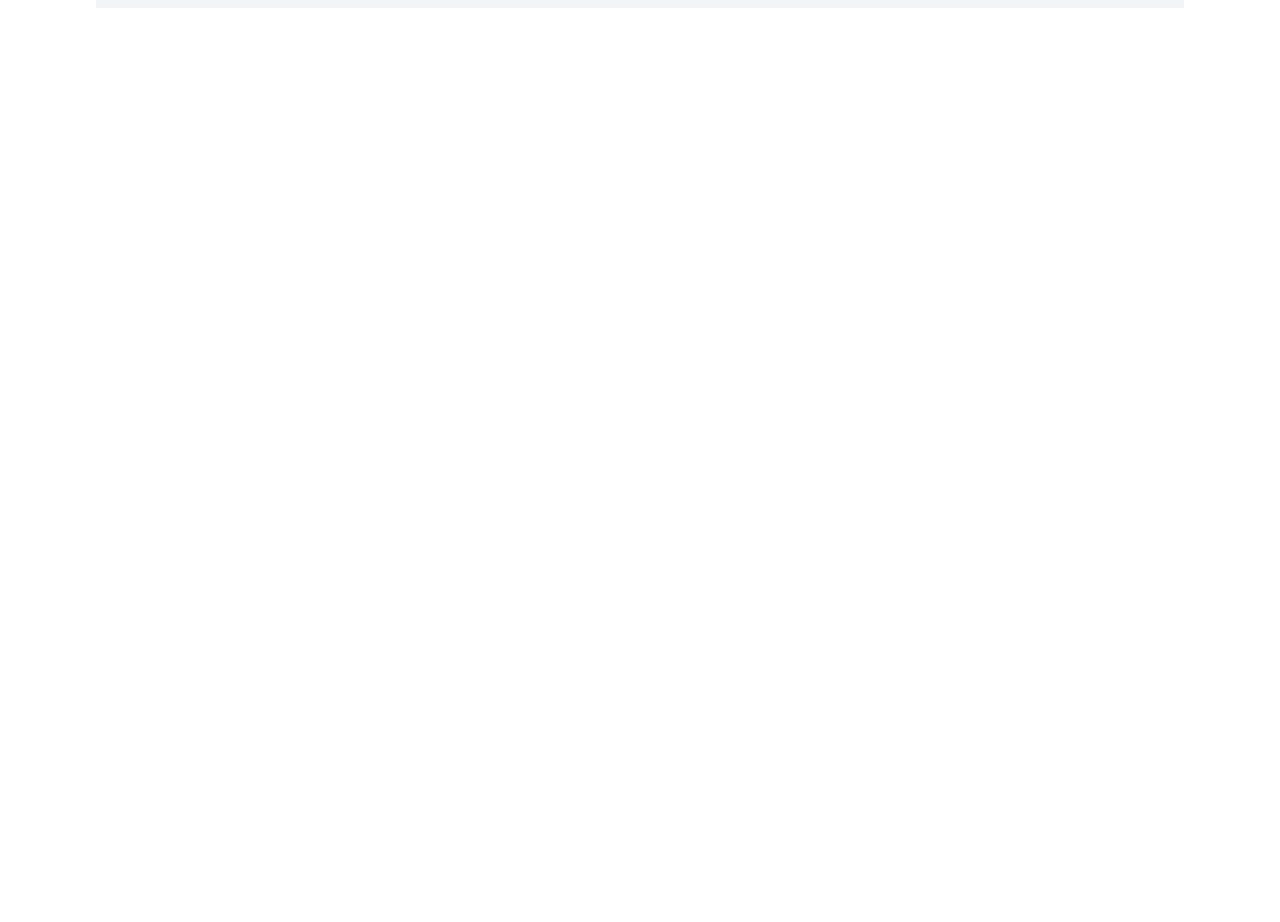
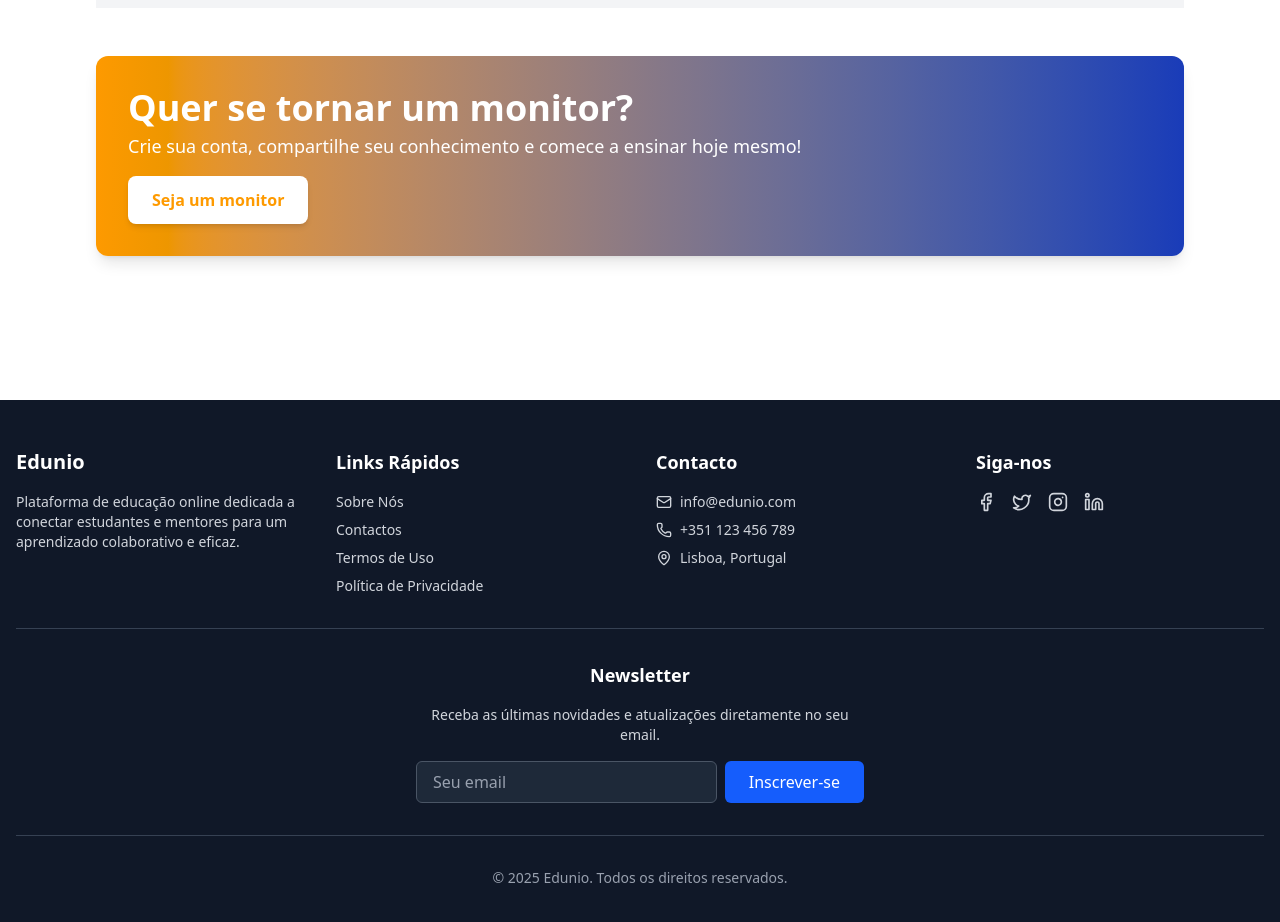
Before and after one commit to loidrodrigues/Edunio, a Next.js app in the folder edunio/: page / in a window 1280 px wide. Shown: the part 1340-2262 px from the top of the page. Before the commit the page ends 1444 px from the top, so only its background shows below. Built offline with nearby package versions, Linux system fonts and the light colour scheme.

Commit message:
feat: fotter

```diff
--- /dev/null
+++ b/edunio/app/components/CallAction.tsx
@@ -0,0 +1,21 @@
+export default function CallAction() {
+  return (
+    <div className="bg-gradient-to-r from-amber-500 to-blue-800 text-white p-8 rounded-xl mt-12 flex flex-col md:flex-row items-center gap-4 shadow-lg">
+      {/* Texto */}
+      <div className="flex-1">
+        <h1 className="text-3xl md:text-4xl font-extrabold mb-1">
+          Quer se tornar um monitor?
+        </h1>
+        <p className="text-lg md:text-lg mb-4">
+          Crie sua conta, compartilhe seu conhecimento e comece a ensinar hoje
+          mesmo!
+        </p>
+        <button className="bg-white text-amber-500 font-semibold px-6 py-3 rounded-lg hover:bg-gray-100 transition-colors shadow-md">
+          Seja um monitor
+        </button>
+      </div>
+
+      {/* Imagem/ilustração */}
+    </div>
+  );
+}
--- /dev/null
+++ b/edunio/app/components/Footer.tsx
@@ -0,0 +1,155 @@
+import {
+  Facebook,
+  Twitter,
+  Instagram,
+  Linkedin,
+  Mail,
+  Phone,
+  MapPin,
+} from "lucide-react";
+
+export default function Footer() {
+  return (
+    <footer className="bg-gray-900 text-white py-12 mt-12">
+      <div className="container mx-auto px-4">
+        {/* Top Section */}
+        <div className="grid grid-cols-1 md:grid-cols-2 lg:grid-cols-4 gap-8 mb-8">
+          {/* Company Info */}
+          <div>
+            <h3 className="text-xl font-bold mb-4">Edunio</h3>
+            <p className="text-gray-300 text-sm mb-4">
+              Plataforma de educação online dedicada a conectar estudantes e
+              mentores para um aprendizado colaborativo e eficaz.
+            </p>
+          </div>
+
+          {/* Quick Links */}
+          <div>
+            <h4 className="text-lg font-semibold mb-4">Links Rápidos</h4>
+            <ul className="space-y-2 text-sm">
+              <li>
+                <a
+                  href="/sobre"
+                  className="text-gray-300 hover:text-white transition-colors"
+                >
+                  Sobre Nós
+                </a>
+              </li>
+              <li>
+                <a
+                  href="/contactos"
+                  className="text-gray-300 hover:text-white transition-colors"
+                >
+                  Contactos
+                </a>
+              </li>
+              <li>
+                <a
+                  href="/termos"
+                  className="text-gray-300 hover:text-white transition-colors"
+                >
+                  Termos de Uso
+                </a>
+              </li>
+              <li>
+                <a
+                  href="/privacidade"
+                  className="text-gray-300 hover:text-white transition-colors"
+                >
+                  Política de Privacidade
+                </a>
+              </li>
+            </ul>
+          </div>
+
+          {/* Contact Info */}
+          <div>
+            <h4 className="text-lg font-semibold mb-4">Contacto</h4>
+            <div className="space-y-2 text-sm text-gray-300">
+              <div className="flex items-center">
+                <Mail className="w-4 h-4 mr-2" />
+                <span>info@edunio.com</span>
+              </div>
+              <div className="flex items-center">
+                <Phone className="w-4 h-4 mr-2" />
+                <span>+351 123 456 789</span>
+              </div>
+              <div className="flex items-center">
+                <MapPin className="w-4 h-4 mr-2" />
+                <span>Lisboa, Portugal</span>
+              </div>
+            </div>
+          </div>
+
+          {/* Social Media */}
+          <div>
+            <h4 className="text-lg font-semibold mb-4">Siga-nos</h4>
+            <div className="flex space-x-4">
+              <a
+                href="#"
+                className="text-gray-300 hover:text-white transition-colors"
+                aria-label="Facebook"
+              >
+                <Facebook className="w-5 h-5" />
+              </a>
+              <a
+                href="#"
+                className="text-gray-300 hover:text-white transition-colors"
+                aria-label="Twitter"
+              >
+                <Twitter className="w-5 h-5" />
+              </a>
+              <a
+                href="#"
+                className="text-gray-300 hover:text-white transition-colors"
+                aria-label="Instagram"
+              >
+                <Instagram className="w-5 h-5" />
+              </a>
+              <a
+                href="#"
+                className="text-gray-300 hover:text-white transition-colors"
+                aria-label="LinkedIn"
+              >
+                <Linkedin className="w-5 h-5" />
+              </a>
+            </div>
+          </div>
+        </div>
+
+        {/* Newsletter Section */}
+        <div className="border-t border-gray-700 pt-8 mb-8">
+          <div className="max-w-md mx-auto text-center">
+            <h4 className="text-lg font-semibold mb-4">Newsletter</h4>
+            <p className="text-gray-300 text-sm mb-4">
+              Receba as últimas novidades e atualizações diretamente no seu
+              email.
+            </p>
+            <form className="flex flex-col sm:flex-row gap-2">
+              <input
+                type="email"
+                placeholder="Seu email"
+                className="flex-1 px-4 py-2 bg-gray-800 border border-gray-600 rounded-md text-white placeholder-gray-400 focus:outline-none focus:ring-2 focus:ring-blue-500"
+                required
+              />
+              <button
+                type="submit"
+                className="px-6 py-2 bg-blue-600 hover:bg-blue-700 rounded-md font-medium transition-colors"
+              >
+                Inscrever-se
+              </button>
+            </form>
+          </div>
+        </div>
+
+        {/* Bottom Section */}
+        <div className="border-t border-gray-700 pt-8 text-center">
+          <p className="text-sm text-gray-400">
+            &copy; {new Date().getFullYear()} Edunio. Todos os direitos
+            reservados.
+          </p>
+        </div>
+      </div>
+    </footer>
+  );
+}
--- a/edunio/app/layout.tsx
+++ b/edunio/app/layout.tsx
@@ -18,6 +18,7 @@ export const metadata: Metadata = {
 };
 
 import Nav from "./components/Nav";
+import Footer from "./components/Footer";
 
 export default function RootLayout({
   children,
@@ -31,6 +32,7 @@ export default function RootLayout({
       >
         <Nav />
         {children}
+        <Footer />
       </body>
     </html>
   );
--- a/edunio/app/page.tsx
+++ b/edunio/app/page.tsx
@@ -16,6 +16,7 @@ import {
 } from "lucide-react";
 import Search from "./components/Search";
 import MonitorCard from "./components/MonitorCard";
+import CallAction from "./components/CallAction";
 
 export default function Home() {
   const monitors = [
@@ -202,6 +203,7 @@ export default function Home() {
           ))}
         </section>
       </div>
+      <CallAction />
     </div>
   );
 }
```
Also changed, not shown: edunio/public/mentor-online.jpg (added).
